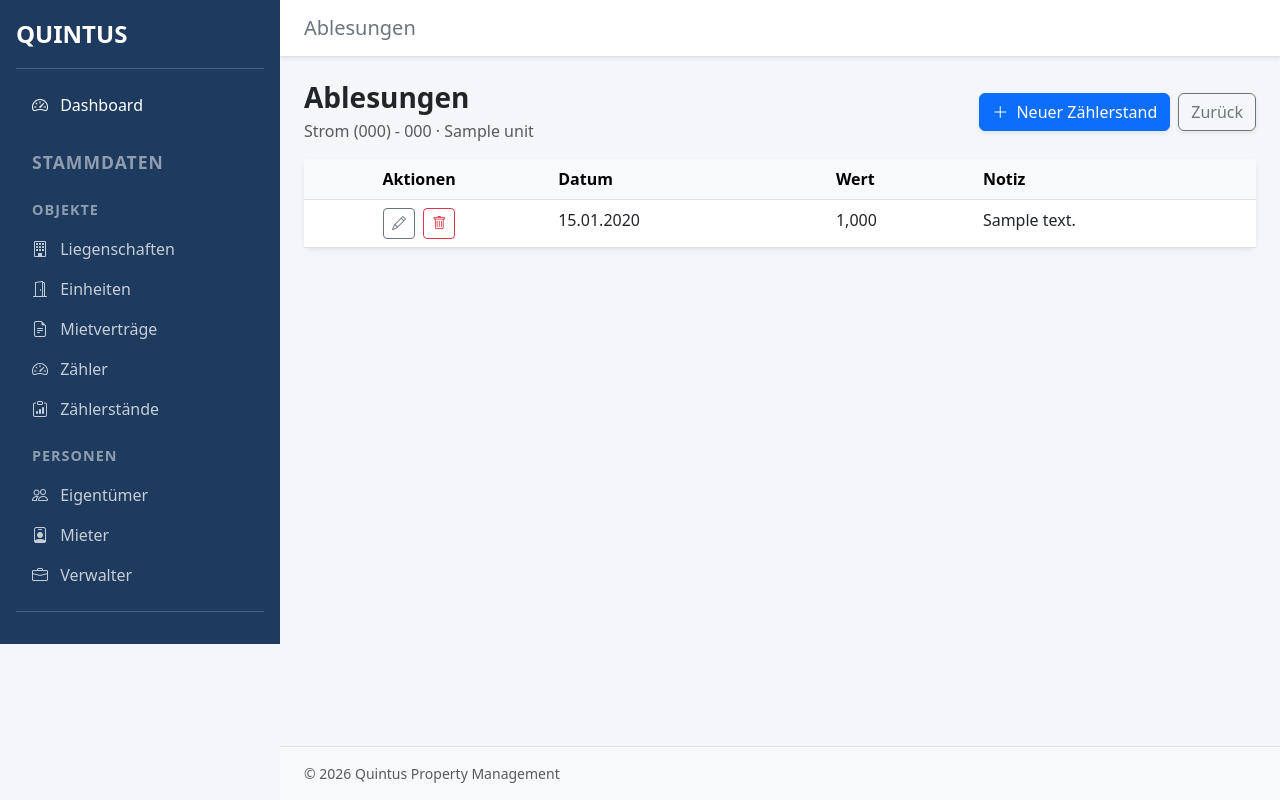
After one commit to fuchst1/quintus, a Django app: page /meters/1/readings/ in a window 1280 px wide. The commit adds this page. Run offline with Django 5.2, Linux system fonts and the light colour scheme; tables that the repository leaves empty hold one stand-in row (values such as "Sample post").

Commit message:
zaehler und staende

```diff
--- a/webapp/models.py
+++ b/webapp/models.py
@@ -369,6 +369,11 @@ class Meter(models.Model):
         WP_WARMWATER = "WP_warmwater", _("Wärmepumpe - Warmwasser")
         ELECTRICITY_PV = "electricity_PV", _("Photovoltaik - Ertrag")
 
+    class UnitOfMeasure(models.TextChoices):
+        KWH = "kwh", _("kWh")
+        M3 = "m3", _("m³")
+        STK = "stk", _("Stk")
+
     class CalculationKind(models.TextChoices):
         READING = "reading", _("Ablesung (Differenz)")
         CONSUMPTION = "consumption", _("Direkteingabe Verbrauch")
@@ -383,6 +388,13 @@ class Meter(models.Model):
         max_length=30,
         choices=MeterType.choices,
         verbose_name=_("Zählertyp"),
+    )
+    unit_of_measure = models.CharField(
+        max_length=10,
+        choices=UnitOfMeasure.choices,
+        default=UnitOfMeasure.KWH,
+        verbose_name=_("Maßeinheit"),
+        help_text=_("Einheit, in der der Zählerstand erfasst wird (z. B. kWh oder m³)."),
     )
     kind = models.CharField(
         max_length=20,
--- /dev/null
+++ b/webapp/templates/webapp/meter_reading_by_meter_list.html
@@ -0,0 +1,56 @@
+{% extends "webapp/base.html" %}
+{% block page_title %}Ablesungen{% endblock %}
+
+{% block content %}
+<div class="d-flex justify-content-between align-items-center mb-3">
+    <div>
+        <h3 class="fw-bold mb-1">Ablesungen</h3>
+        <div class="text-muted">
+            {{ meter }} ·
+            {% if meter.unit %}{{ meter.unit.name }}{% else %}Haus{% endif %}
+        </div>
+    </div>
+    <div class="d-flex gap-2">
+        <a href="{% url 'meter_reading_create' %}?meter={{ meter.pk }}" class="btn btn-primary shadow-sm">
+            <i class="bi bi-plus-lg me-1"></i> Neuer Zählerstand
+        </a>
+        <a href="{% url 'meter_list' %}" class="btn btn-outline-secondary shadow-sm">Zurück</a>
+    </div>
+</div>
+
+<div class="card border-0 shadow-sm">
+    <div class="card-body p-0">
+        <table class="table table-hover mb-0">
+            <thead class="table-light">
+                <tr>
+                    <th class="text-center">Aktionen</th>
+                    <th class="ps-4">Datum</th>
+                    <th>Wert</th>
+                    <th>Notiz</th>
+                </tr>
+            </thead>
+            <tbody>
+                {% for reading in readings %}
+                <tr>
+                    <td class="text-center">
+                        <a href="{% url 'meter_reading_update' reading.pk %}" class="btn btn-sm btn-outline-secondary me-1">
+                            <i class="bi bi-pencil"></i>
+                        </a>
+                        <a href="{% url 'meter_reading_delete' reading.pk %}" class="btn btn-sm btn-outline-danger">
+                            <i class="bi bi-trash"></i>
+                        </a>
+                    </td>
+                    <td class="ps-4">{{ reading.date|date:"d.m.Y" }}</td>
+                    <td>{{ reading.value }}</td>
+                    <td>{{ reading.note|default:"—" }}</td>
+                </tr>
+                {% empty %}
+                <tr>
+                    <td colspan="4" class="text-center py-5 text-muted">Keine Ablesungen gefunden.</td>
+                </tr>
+                {% endfor %}
+            </tbody>
+        </table>
+    </div>
+</div>
+{% endblock %}
--- a/webapp/urls.py
+++ b/webapp/urls.py
@@ -28,6 +28,7 @@ from .views import (
     MeterUpdateView,
     MeterDeleteView,
     MeterReadingListView,
+    MeterReadingByMeterListView,
     MeterReadingCreateView,
     MeterReadingUpdateView,
     MeterReadingDeleteView,
@@ -68,6 +69,7 @@ urlpatterns = [
     path('meter-readings/add/', MeterReadingCreateView.as_view(), name='meter_reading_create'),
     path('meter-readings/<int:pk>/edit/', MeterReadingUpdateView.as_view(), name='meter_reading_update'),
     path('meter-readings/<int:pk>/delete/', MeterReadingDeleteView.as_view(), name='meter_reading_delete'),
+    path('meters/<int:pk>/readings/', MeterReadingByMeterListView.as_view(), name='meter_reading_by_meter_list'),
     path('units/', UnitListView.as_view(), name='unit_list'),
     path('units/add/', UnitCreateView.as_view(), name='unit_create'),
     path('units/<int:pk>/edit/', UnitUpdateView.as_view(), name='unit_update'),
--- a/webapp/views.py
+++ b/webapp/views.py
@@ -245,11 +245,34 @@ class MeterReadingListView(ListView):
     queryset = MeterReading.objects.select_related("meter")
 
 
+class MeterReadingByMeterListView(ListView):
+    model = MeterReading
+    template_name = "webapp/meter_reading_by_meter_list.html"
+    context_object_name = "readings"
+
+    def get_queryset(self):
+        return MeterReading.objects.select_related("meter", "meter__unit", "meter__property").filter(
+            meter_id=self.kwargs["pk"]
+        )
+
+    def get_context_data(self, **kwargs):
+        context = super().get_context_data(**kwargs)
+        context["meter"] = Meter.objects.select_related("unit", "property").get(pk=self.kwargs["pk"])
+        return context
+
+
 class MeterReadingCreateView(CreateView):
     model = MeterReading
     form_class = MeterReadingForm
     template_name = "webapp/meter_reading_form.html"
     success_url = reverse_lazy("meter_reading_list")
+
+    def get_initial(self):
+        initial = super().get_initial()
+        meter_id = self.request.GET.get("meter")
+        if meter_id and Meter.objects.filter(pk=meter_id).exists():
+            initial["meter"] = meter_id
+        return initial
 
 
 class MeterReadingUpdateView(UpdateView):
```
Also changed, not shown: webapp/forms.py (+29 -1 lines), webapp/templates/webapp/meter_list.html (+14 -8 lines), webapp/migrations/0019_meter_unit_of_measure.py (added).
